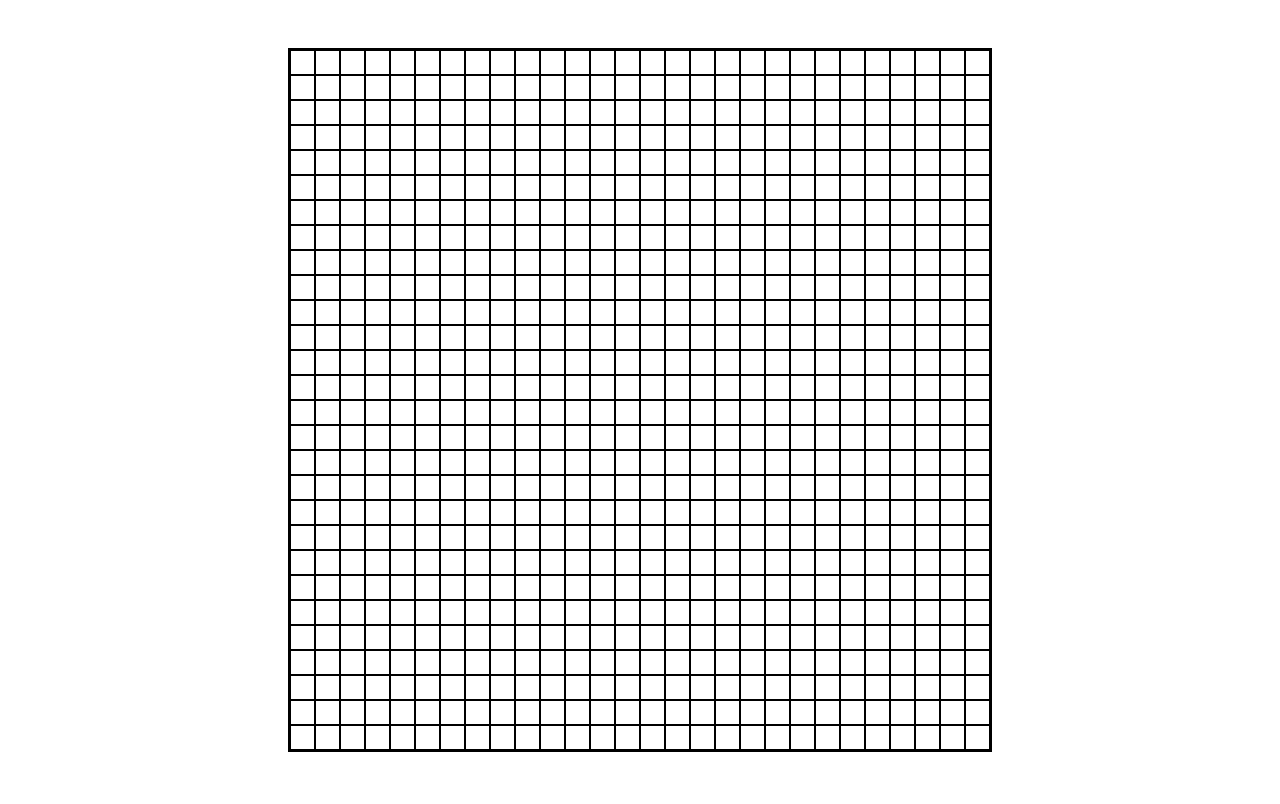
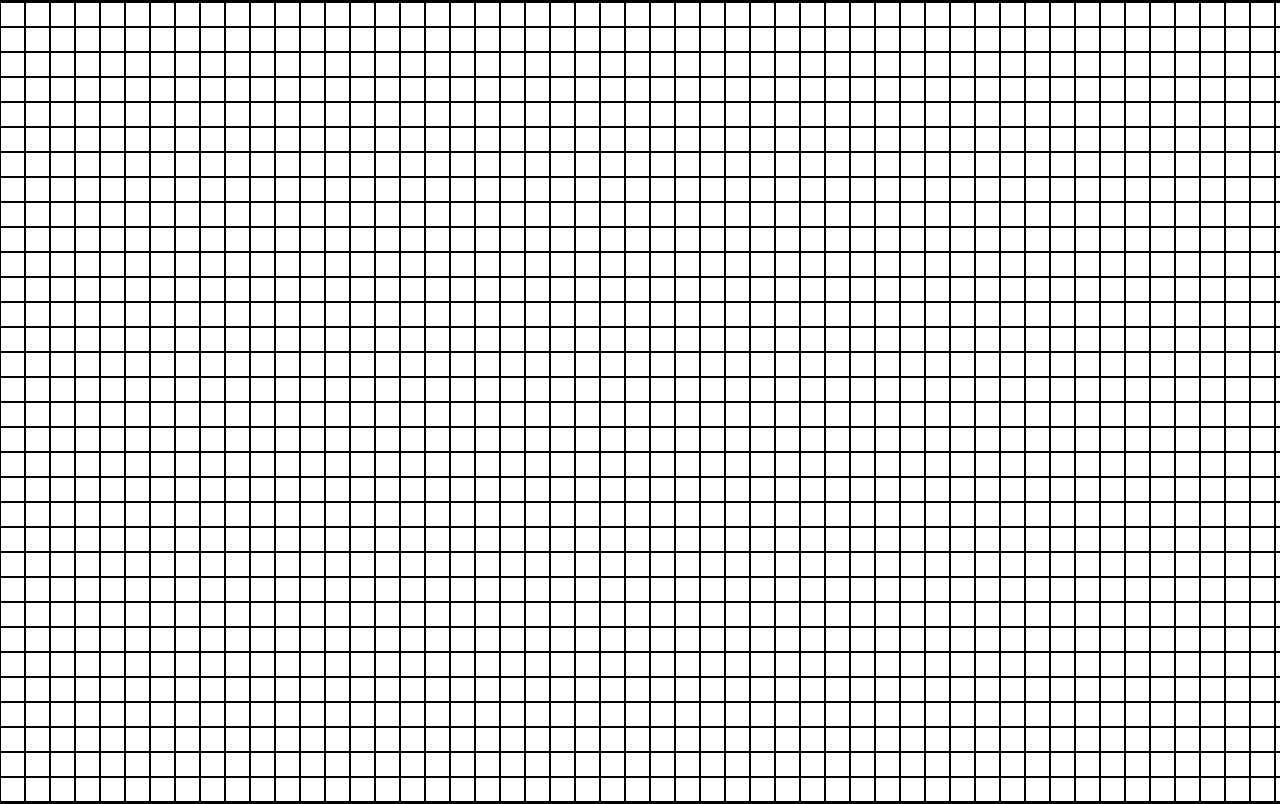
Before and after one commit to JUFEGAAM/Project, a plain HTML site: page Spikes/fullscreen-grid.html in a window 1280 px wide. Drawn offline with Linux system fonts and the light colour scheme.

Commit message:
added few changes but needs more i will fix it later and write the documentation about it

```diff
--- a/Spikes/fullscreen-grid.html
+++ b/Spikes/fullscreen-grid.html
@@ -10,10 +10,12 @@
     align-items: center;
     padding: 0;
     margin: 0;
+    overflow: hidden;
   }
 
   #world {
     border: 2px solid black;
+    display: block;
     flex-shrink: 0; /*Makes the grid unshrinkable by the browser*/
     width: 100vw; /*Represent 100% of the viewport width*/
     height: 100vh; /*Represent 100% of the viewport height*/
@@ -21,21 +23,18 @@
 </style>
 </head>
 <body>
-    <canvas id="world" height="700" width="700"></canvas>
+    <canvas id="world"></canvas> <!--We deleted width and height attributes because for Fullscreen we dont need them-->
 <script>
   let world = document.getElementById("world"); // We create the "world" variable that points to the canvas ID
   const ctx = world.getContext("2d"); // We tell it that we want the canvas context to be 2D
-  const WORLD_WIDTH = parseInt(world.getAttribute("width"));
-  const WORLD_HEIGHT = parseInt(world.getAttribute("height"));
 
   function drawGrid(lineWidth, cellWidth, cellHeight, color) {
   // Line properties
   ctx.strokeStyle = color;
   ctx.lineWidth = lineWidth;
 
-  // Get size
-  let width = WORLD_WIDTH;
-  let height = WORLD_HEIGHT;
+  const width = window.innerWidth;
+  const height = window.innerHeight;
 
   // Draw vertical lines
   for (let x = 0; x <= width; x += cellWidth) {
@@ -57,15 +56,18 @@
 function accountForDPI() {
   const dpr = window.devicePixelRatio || 1; // This gets us how many pixels are drawn per physical pixel; if nothing is returned, the value is 1
 
+  const width = window.innerWidth;
+  const height = window.innerHeight;
+
 // This adapts the internal canvas size to the value obtained from each screen's DPR
-  world.width = WORLD_WIDTH * dpr;
-  world.height = WORLD_HEIGHT * dpr;
+  world.width = width * dpr;
+  world.height = height * dpr;
 
   ctx.scale(dpr, dpr);
 
 // Now, keeping the scaling for the appropriate DPR, we set the real canvas size, otherwise everything would look too big
-  world.style.width = `${WORLD_WIDTH}px`;
-  world.style.height = `${WORLD_HEIGHT}px`;
+  world.style.width = `${width}px`;
+  world.style.height = `${height}px`;
 }
 accountForDPI();
 drawGrid(2, 25, 25, "#000"); // By moving the function here, we ensure accountForDPI runs first (getting the monitor DPI by rendering the page) and then the grid is drawn. Otherwise, it corrupted and lines weren't drawn
```
